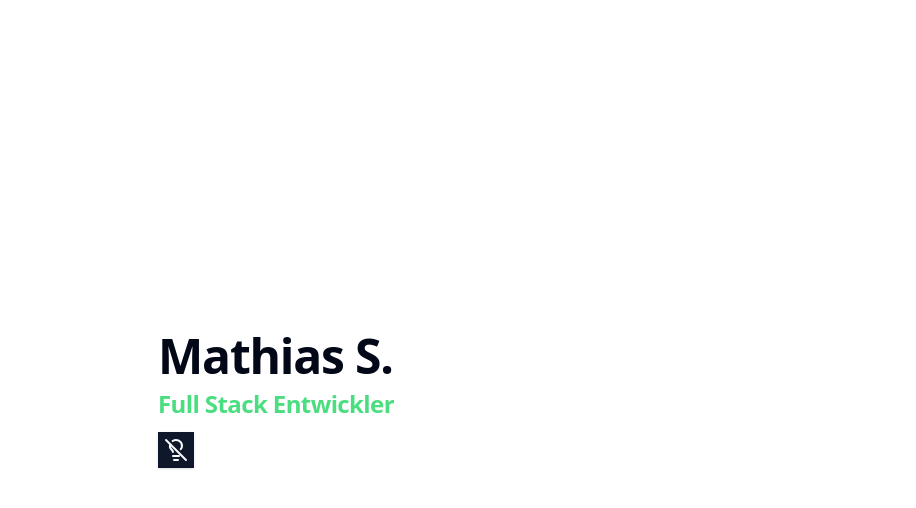
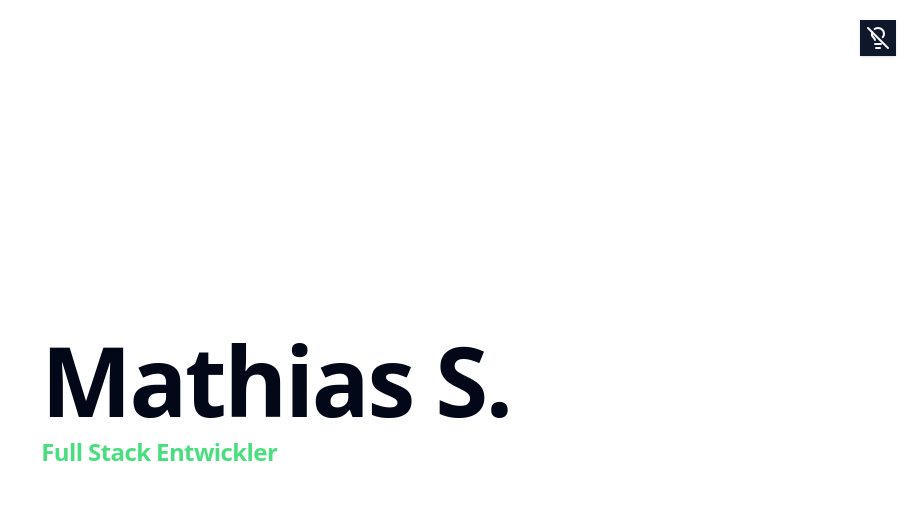
Before and after one commit to MScheltjens/portfolio, a Next.js app: page /de in a window 1280 px wide. Shown: the top 508 px of the page, without its empty margins (364-1280 px from the left). Built offline with nearby package versions, Linux system fonts and the light colour scheme.

Commit message:
hydration error fix

```diff
--- a/app/[lang]/layout.tsx
+++ b/app/[lang]/layout.tsx
@@ -3,6 +3,7 @@ import '../globals.css';
 
 import { i18n, type Locale } from '../../i18n-config';
 import { ThemeProvider } from '../components/theme-provider';
+import { ModeToggler } from '../components/mode-toggler';
 
 export async function generateStaticParams() {
   return i18n.locales.map((locale) => ({ lang: locale }));
@@ -23,6 +24,7 @@ export default function RootLayout({
     <html lang={params.lang} suppressHydrationWarning>
       <body>
         <ThemeProvider attribute="class" defaultTheme="system" enableSystem disableTransitionOnChange>
+          <ModeToggler className="absolute top-5 right-5" />
           {children}
         </ThemeProvider>
       </body>
--- a/app/[lang]/page.tsx
+++ b/app/[lang]/page.tsx
@@ -1,17 +1,15 @@
 import { getDictionary } from '../../get-dictionary';
 import { Locale } from '../../i18n-config';
-import { ModeToggler } from '../components/mode-toggler';
 
 export default async function Home({ params: { lang } }: { params: { lang: Locale } }) {
   const dictionary = await getDictionary(lang);
   return (
     <div className="w-screen h-screen flex justify-center items-center container mx-auto">
       <main>
-        <h1 className="scroll-m-20 text-4xl font-extrabold tracking-tight lg:text-5xl">Mathias S.</h1>
+        <h1 className="scroll-m-20 text-4xl font-extrabold tracking-tight lg:text-8xl">Mathias S.</h1>
         <h3 className="scroll-m-20 text-2xl font-semibold tracking-tight mt-2">
           <span className="text-green-400">{dictionary['developer'].fullStack}</span> <span className="text-green-400">{dictionary['developer'].dev}</span>
         </h3>
-        <ModeToggler className="mt-3" />
       </main>
     </div>
   );
--- a/app/components/mode-toggler.tsx
+++ b/app/components/mode-toggler.tsx
@@ -3,6 +3,7 @@
 import { Button } from '@/components/ui/button';
 import { Lightbulb, LightbulbOff } from 'lucide-react';
 import { useTheme } from 'next-themes';
+import { useEffect, useState } from 'react';
 
 type Props = {
   className: string;
@@ -10,9 +11,20 @@ type Props = {
 
 export const ModeToggler = ({ className }: Props) => {
   const { theme, setTheme } = useTheme();
+  const [isClient, setIsClient] = useState<boolean>();
+
+  // we need tpo make sure the layout (server) is loaded before we can load this component (client) in order to prevent hydration errors
+  // https://nextjs.org/docs/messages/react-hydration-error
+
+  useEffect(() => {
+    setIsClient(true);
+  }, []);
+
   return (
-    <Button size="icon" onClick={() => setTheme(theme && theme === 'light' ? 'dark' : 'light')} className={className}>
-      {theme && theme === 'dark' ? <Lightbulb /> : <LightbulbOff />}
-    </Button>
+    isClient === true && (
+      <Button size="icon" onClick={() => setTheme(theme && theme === 'light' ? 'dark' : 'light')} className={className}>
+        {theme && theme === 'dark' ? <Lightbulb /> : <LightbulbOff />}
+      </Button>
+    )
   );
 };
```
